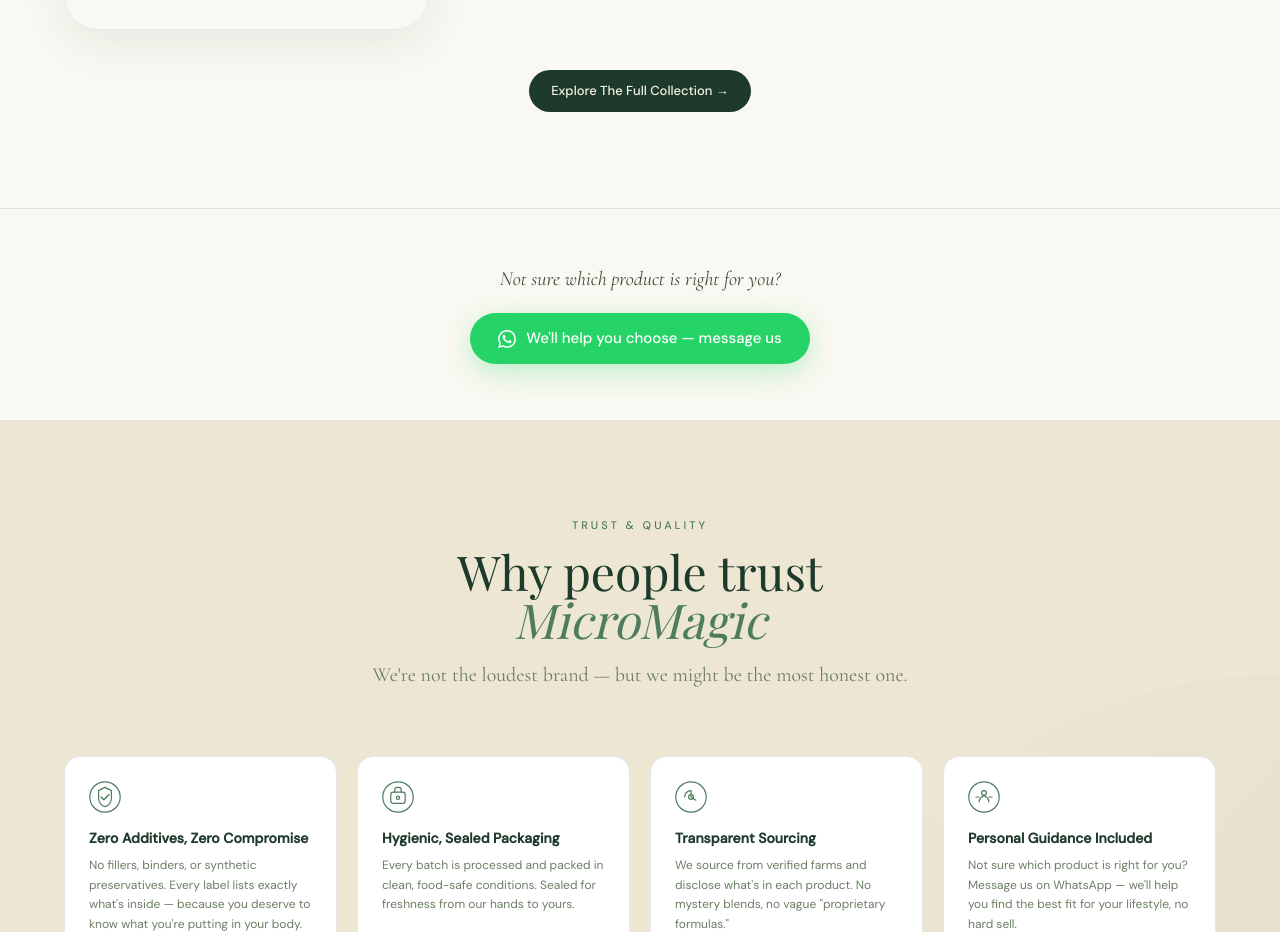
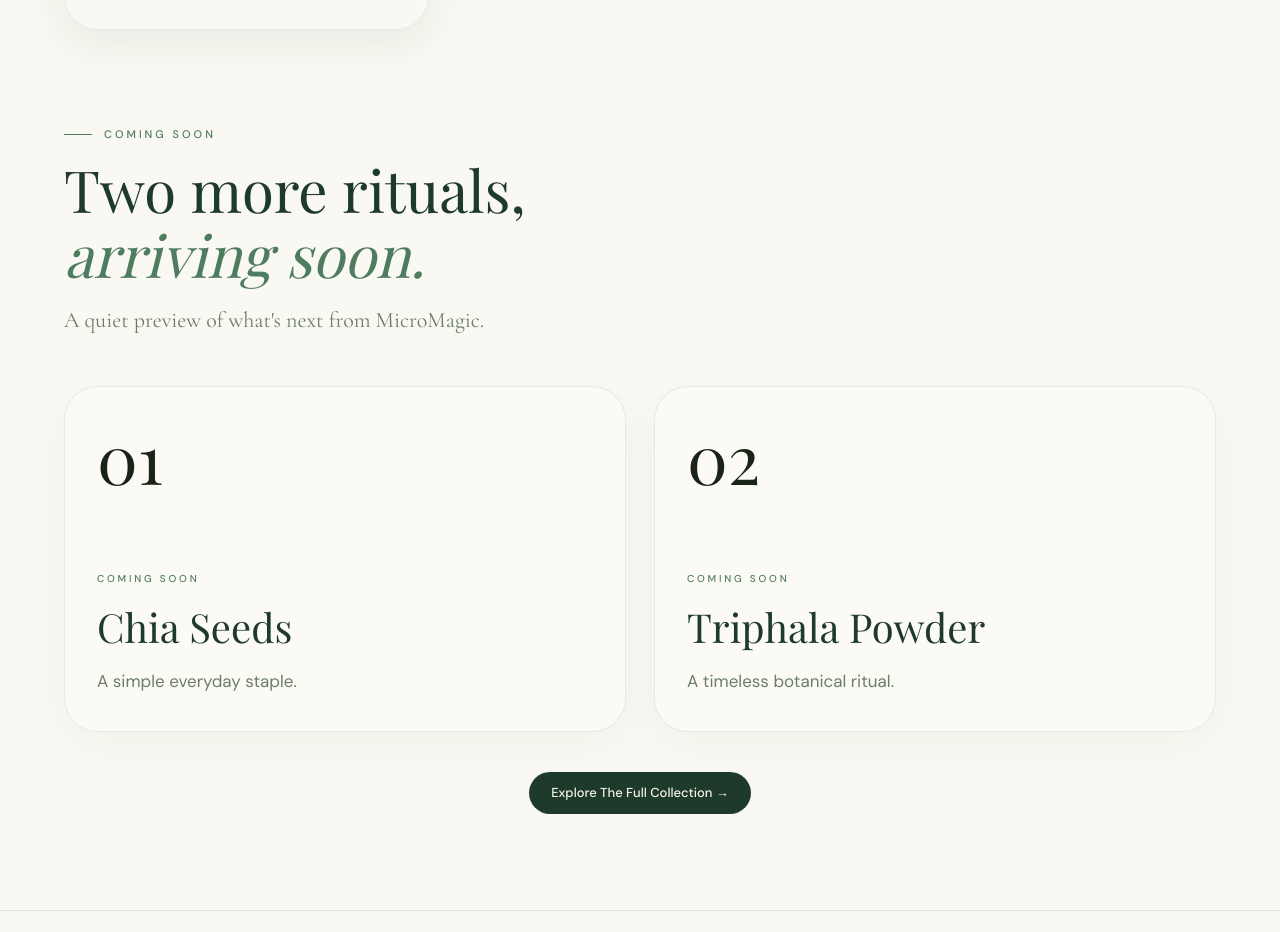
Before and after one commit to TaranDhamija/micromagic-website, a React (Vite) app: page / in a window 1280 px wide. Shown: the part 5869-6801 px from the top of the page. Built offline with nearby package versions, Linux system fonts and the light colour scheme; a web font is replaced by a local one.

Commit message:
Update website

```diff
--- /dev/null
+++ b/src/components/UpcomingProducts.jsx
@@ -0,0 +1,63 @@
+const upcomingProducts = [
+  {
+    number: '01',
+    status: 'COMING SOON',
+    name: 'Chia Seeds',
+    description: 'A simple everyday staple.',
+  },
+  {
+    number: '02',
+    status: 'COMING SOON',
+    name: 'Triphala Powder',
+    description: 'A timeless botanical ritual.',
+  },
+];
+
+export default function UpcomingProducts({ compact = false }) {
+  return (
+    <section className={compact ? 'pt-20' : 'pt-24'}>
+      <div className={compact ? 'max-w-6xl mx-auto' : ''}>
+        <div className="max-w-2xl">
+          <p className="section-label reveal">COMING SOON</p>
+          <h2 className="text-[clamp(34px,4.8vw,58px)] text-forest reveal reveal-delay-1 mb-4">
+            Two more rituals,
+            <br />
+            <em className="italic text-sage">arriving soon.</em>
+          </h2>
+          <p className="font-display text-[22px] leading-relaxed text-textlight reveal reveal-delay-2">
+            A quiet preview of what&apos;s next from MicroMagic.
+          </p>
+        </div>
+
+        <div className="mt-12 grid grid-cols-1 gap-7 lg:grid-cols-2">
+          {upcomingProducts.map((product, index) => (
+            <article
+              key={product.name}
+              className={`reveal reveal-delay-${Math.min(index + 1, 4)} min-w-0 rounded-[34px] border border-forest/8 bg-[#fcfaf5] px-6 py-7 shadow-[0_12px_40px_rgba(24,42,29,0.04)] transition-all duration-500 hover:-translate-y-1 hover:border-sage/18 hover:bg-white sm:px-8 sm:py-9`}
+            >
+              <div className="flex min-h-[15rem] flex-col justify-between gap-10 sm:min-h-[17rem]">
+                <div>
+                  <p className="font-serif text-[54px] leading-none text-sage/16 sm:text-[68px]">
+                    {product.number}
+                  </p>
+                </div>
+
+                <div className="max-w-[24rem]">
+                  <p className="mb-5 text-[10px] font-medium uppercase tracking-[2.8px] text-sage">
+                    {product.status}
+                  </p>
+                  <h3 className="font-serif text-[clamp(30px,4vw,40px)] leading-[1.04] text-forest">
+                    {product.name}
+                  </h3>
+                  <p className="mt-5 text-base leading-relaxed text-textlight sm:text-[17px]">
+                    {product.description}
+                  </p>
+                </div>
+              </div>
+            </article>
+          ))}
+        </div>
+      </div>
+    </section>
+  );
+}
--- a/src/pages/Home.jsx
+++ b/src/pages/Home.jsx
@@ -1,6 +1,7 @@
 import { Link } from 'react-router-dom';
 import WaIcon from '../components/WaIcon';
 import ProductsGrid from '../components/ProductsGrid';
+import UpcomingProducts from '../components/UpcomingProducts';
 import TrustSection from '../components/TrustSection';
 import CTASection from '../components/CTASection';
 import TestimonialCarousel from '../components/testimonials/TestimonialCarousel';
@@ -121,6 +122,8 @@ export default function Home() {
           </div>
 
           <ProductsGrid products={products} />
+
+          <UpcomingProducts />
 
           <div className="text-center mt-10 reveal">
             <Link to="/products" className="btn-forest inline-flex text-sm px-6 py-3">
--- a/src/pages/Products.jsx
+++ b/src/pages/Products.jsx
@@ -1,5 +1,6 @@
 import { useEffect } from 'react';
 import ProductsGrid from '../components/ProductsGrid';
+import UpcomingProducts from '../components/UpcomingProducts';
 import CTASection from '../components/CTASection';
 import WaIcon from '../components/WaIcon';
 import { usePageReveal } from '../hooks/useReveal';
@@ -74,6 +75,8 @@ export default function Products() {
           </div>
 
           <ProductsGrid products={products} />
+
+          <UpcomingProducts />
         </div>
       </section>
 
```
